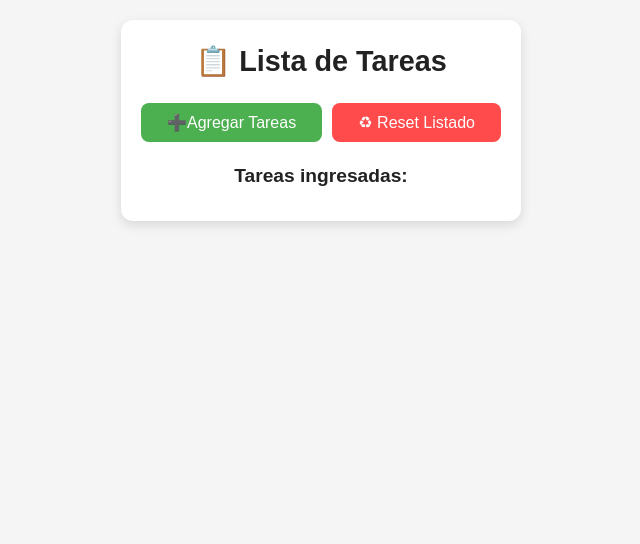
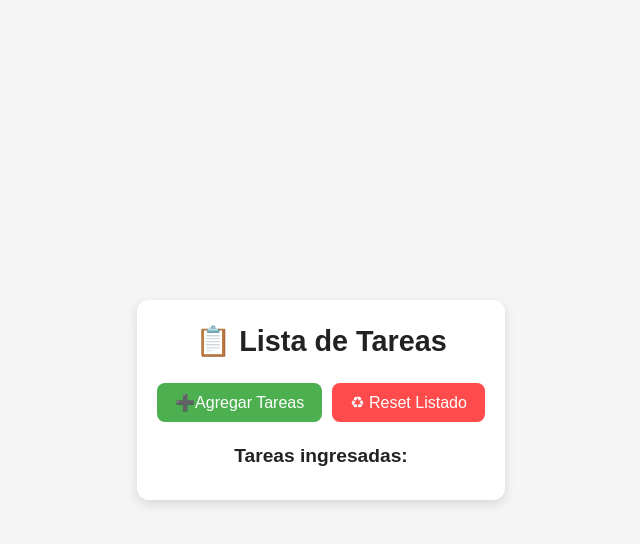
Before and after one commit to POLIVAF/E2M3, a plain HTML site: page index.html in a window 1280 px wide. Shown: the whole page, without its empty margins (319-959 px from the left). Drawn offline with Linux system fonts and the light colour scheme.

Commit message:
CSS actualizado para centrar todo en la página

```diff
--- a/assets/css/style.css
+++ b/assets/css/style.css
@@ -13,11 +13,17 @@ html {
 
 body {
   font-family: Arial, sans-serif;
-  font-size: 16px;         /* tamaño de texto consistente */
-  line-height: 1.5;        /* altura de línea legible */
-  text-align: center;       /* títulos centrados */
+  font-size: 16px;
+  line-height: 1.5;
+  text-align: center;
   background: #f5f5f5;
   color: #222;
+
+  /* CENTRADO TOTAL */
+  display: flex;
+  justify-content: center; /* centra horizontal */
+  align-items: center;     /* centra vertical */
+  min-height: 100vh;       /* altura completa de la ventana */
   padding: 20px;
   transition: background 0.5s, color 0.5s;
 }
```
